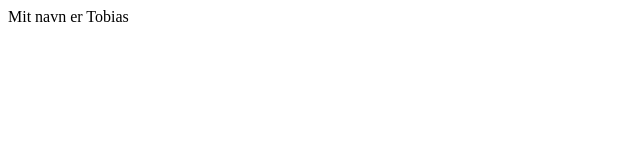
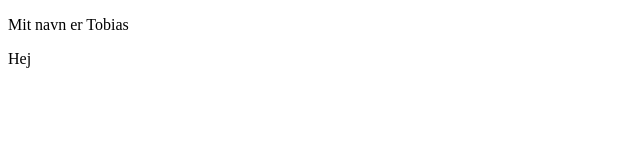
Before and after one commit to Munkdigital/repos_1605, a plain HTML site: page Repository test/index.html in a window 1280 px wide. Shown: the whole page, without its empty margins (0-640 px from the left). Drawn offline with Linux system fonts and the light colour scheme.

Commit message:
Repository test
Rettelse 1

```diff
--- a/Repository test/index.html
+++ b/Repository test/index.html
@@ -7,6 +7,7 @@
     <title>Repository test</title>
 </head>
 <body>
-    Mit navn er Tobias
+    <p>Mit navn er Tobias<p>
+    <p>Hej<p>
 </body>
 </html>
```
